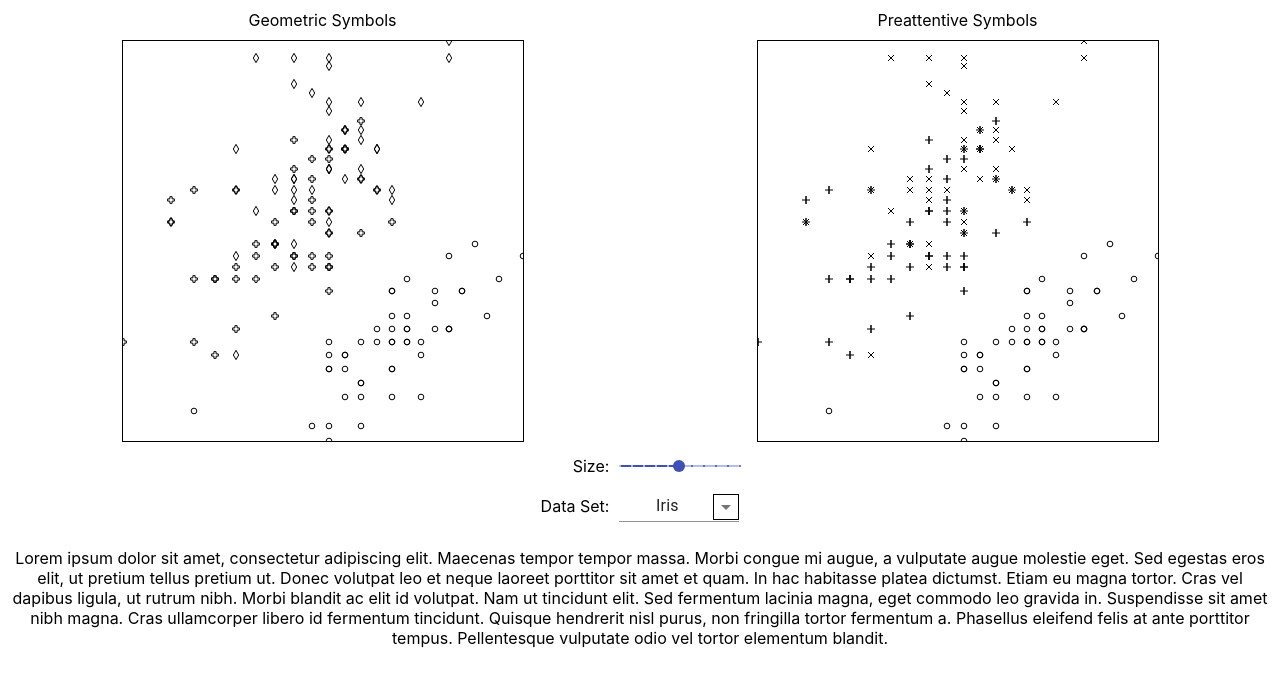
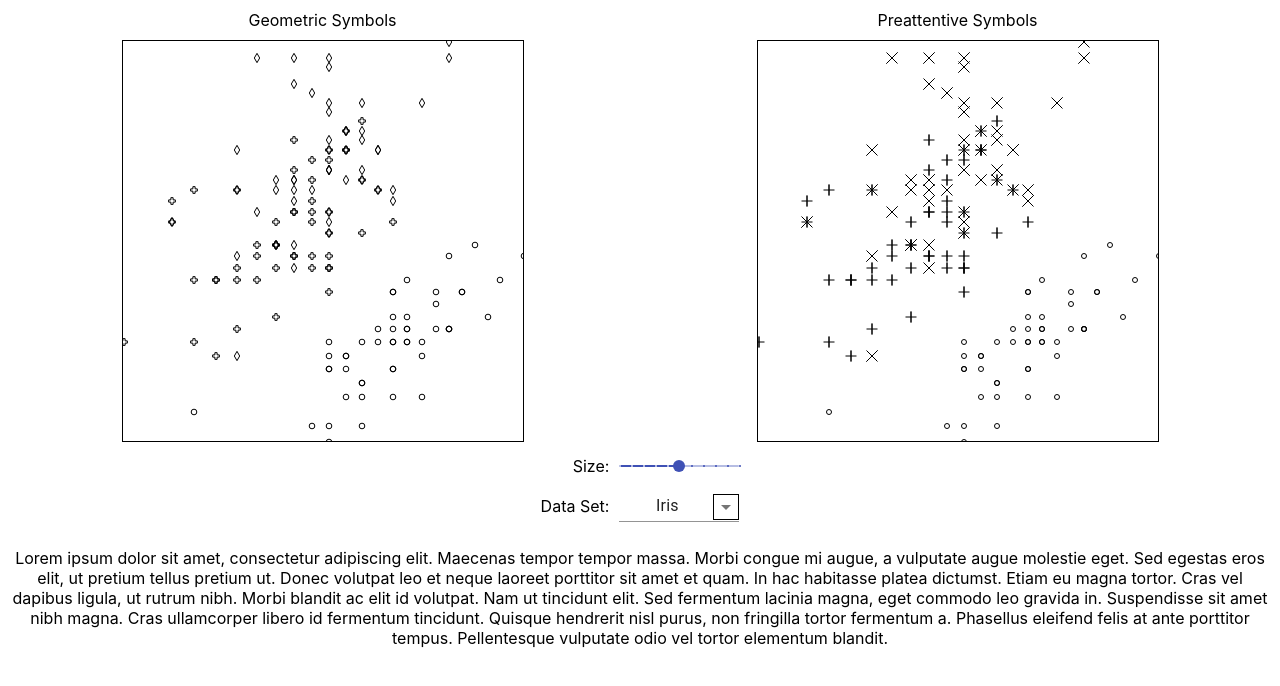
Before and after one commit to hemanrobinson/good-plot-symbols, a React (Create React App) app: page / in a window 1280 px wide. Shown: the top 686 px of the page. Built offline with nearby package versions, Linux system fonts and the light colour scheme.

Commit message:
Symbol sizes.

```diff
--- a/src/Plot.js
+++ b/src/Plot.js
@@ -20,7 +20,7 @@ const Plot = ( props ) => {
 
     // Hook to draw on mounting, or on any other lifecycle update.
     useEffect(() => {
-        Plot.draw( height, ref, xScale, yScale, symbolSet, dataSet, size * size );
+        Plot.draw( height, ref, xScale, yScale, symbolSet, dataSet, size );
     });
 
     // Return the component.
@@ -30,17 +30,21 @@ const Plot = ( props ) => {
 // Draws the points.
 Plot.draw = ( height, ref, xScale, yScale, symbolSet, dataSet, size ) => {
 
-    // Draw the points.  +0.5 minimizes anti-aliasing.
+    // Initialization.
     const svg = d3.select( ref.current );
     let data = Data.getValues( dataSet );
 
     // Preattentive symbols.
-    let symbolPlus = {
+    let symbolCircle = {
         draw: function( g, size ) {
-            let s = Math.round( Math.sqrt( size / Math.PI ));
-            if( s > 1 ) {
-                s++;
-            };
+            let s = ( size === 0 ) ? 0 : Math.floor( size / 2 ) + 0.5;
+            g.arc( 0, 0, s, 0, 2 * Math.PI );
+            g.closePath();
+        }
+    },
+    symbolPlus = {
+        draw: function( g, size ) {
+            let s = ( size === 0 ) ? 0 : Math.floor( size ) + 0.5;
             g.moveTo( -s,  0 );
             g.lineTo(  s,  0 );
             g.moveTo(  0,  s );
@@ -50,7 +54,7 @@ Plot.draw = ( height, ref, xScale, yScale, symbolSet, dataSet, size ) => {
     },
     symbolX = {
         draw: function( g, size ) {
-            let s = Math.round( Math.sqrt( size / Math.PI ));
+            let s = ( size === 0 ) ? 0 : Math.floor( size ) + 0.5;
             g.moveTo( -s, -s );
             g.lineTo(  s,  s );
             g.moveTo( -s,  s );
@@ -58,9 +62,20 @@ Plot.draw = ( height, ref, xScale, yScale, symbolSet, dataSet, size ) => {
             g.closePath();
         }
     },
+    symbolTriangle = {
+        draw: function( g, size ) {
+            let s = ( size === 0 ) ? 0 : Math.floor( size ) + 0.5,
+                t = Math.round( s * Math.sin( Math.PI / 6 )),
+                u = Math.round( s * Math.cos( Math.PI / 6 ));
+            g.moveTo(  0, -s );
+            g.lineTo(  u,  t );
+            g.lineTo( -u,  t );
+            g.closePath();
+        }
+    },
     symbolAsterisk = {
         draw: function( g, size ) {
-            let s = Math.round( Math.sqrt( size / Math.PI )),
+            let s = ( size === 0 ) ? 0 : Math.floor( size ) + 0.5,
                 t = Math.round( s * Math.sin( Math.PI / 6 )),
                 u = Math.round( s * Math.cos( Math.PI / 6 ));
             g.moveTo(  0,  s );
@@ -71,18 +86,31 @@ Plot.draw = ( height, ref, xScale, yScale, symbolSet, dataSet, size ) => {
             g.lineTo(  u, -t );
             g.closePath();
         }
+    },
+    symbolSquare = {
+        draw: function( g, size ) {
+            let s = ( size === 0 ) ? 0 : Math.floor( size / 2 ) + 0.5;
+            g.moveTo(  s,  s );
+            g.lineTo(  s, -s );
+            g.lineTo( -s, -s );
+            g.lineTo( -s,  s );
+            g.closePath();
+        }
     };
+
+    // Choose the symbol set.
     let symbols = ( symbolSet === "geometric" )
         ? d3.symbols.slice( 0, 6 )
-        : [ d3.symbolCircle, symbolPlus, symbolX, d3.symbolTriangle, symbolAsterisk, d3.symbolSquare ];
-    let symbol = d3.scaleOrdinal( data.map( datum => datum[ 0 ]), symbols.map( s => d3.symbol().type( s ).size( size )()));
+        : [ symbolCircle, symbolPlus, symbolX, symbolTriangle, symbolAsterisk, symbolSquare ];
+    let symbolSize = ( symbolSet === "geometric" ) ? size * size : size;
+    let symbol = d3.scaleOrdinal( data.map( datum => datum[ 0 ]), symbols.map( s => d3.symbol().type( s ).size( symbolSize )()));
 
+    // Draw the points.  +0.5 minimizes anti-aliasing.
     svg.selectAll( "*" ).remove();
     data.forEach(( datum ) => {
         svg.append( "path" )
         .attr( "d", symbol( datum[ 0 ]))
-        .attr( "transform", d => `translate( ${ Math.round( xScale( datum[ 2 ]))}, ${ Math.round( yScale( datum[ 1 ]))})` )
-        .attr( "r", size / 2 )
+        .attr( "transform", d => `translate( ${ Math.round( xScale( datum[ 2 ]) + 0.5 )}, ${ Math.round( yScale( datum[ 1 ]) + 0.5 )})` )
         .style( "fill", "none" )
         .style( "stroke", "black" );
     });
```
